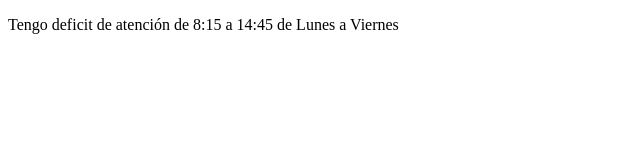
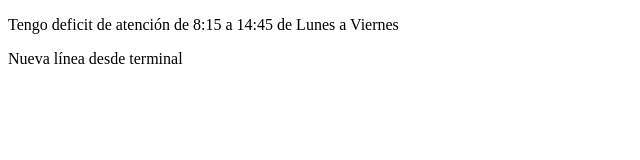
Before and after one commit to Josanllomo/Compartido2DAW, a plain HTML site: page index.html in a window 1280 px wide. Shown: the whole page, without its empty margins (0-640 px from the left). Drawn offline with Linux system fonts and the light colour scheme.

Commit message:
Comit desde terminal

```diff
--- a/index.html
+++ b/index.html
@@ -1,12 +1,16 @@
 <!DOCTYPE html>
 <html lang="en">
-  <head>
+
+<head>
     <meta charset="UTF-8" />
     <meta http-equiv="X-UA-Compatible" content="IE=edge" />
     <meta name="viewport" content="width=device-width, initial-scale=1.0" />
     <title>Document</title>
-  </head>
-  <body>
+</head>
+
+<body>
     <p>Tengo deficit de atención de 8:15 a 14:45 de Lunes a Viernes</p>
-  </body>
+    <p>Nueva línea desde terminal</p>
+</body>
+
 </html>
```
Also changed, not shown: 1 other file.
